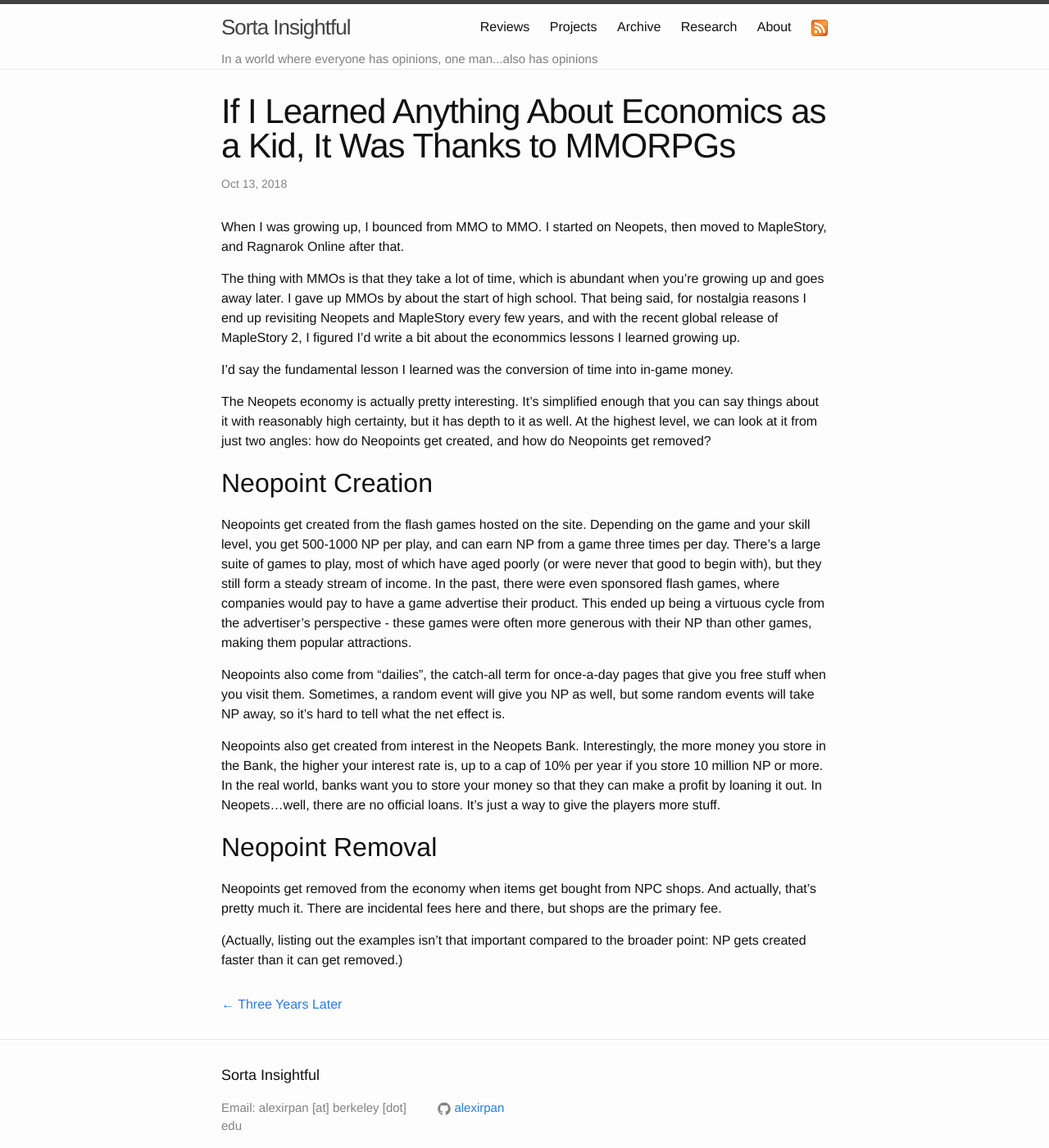
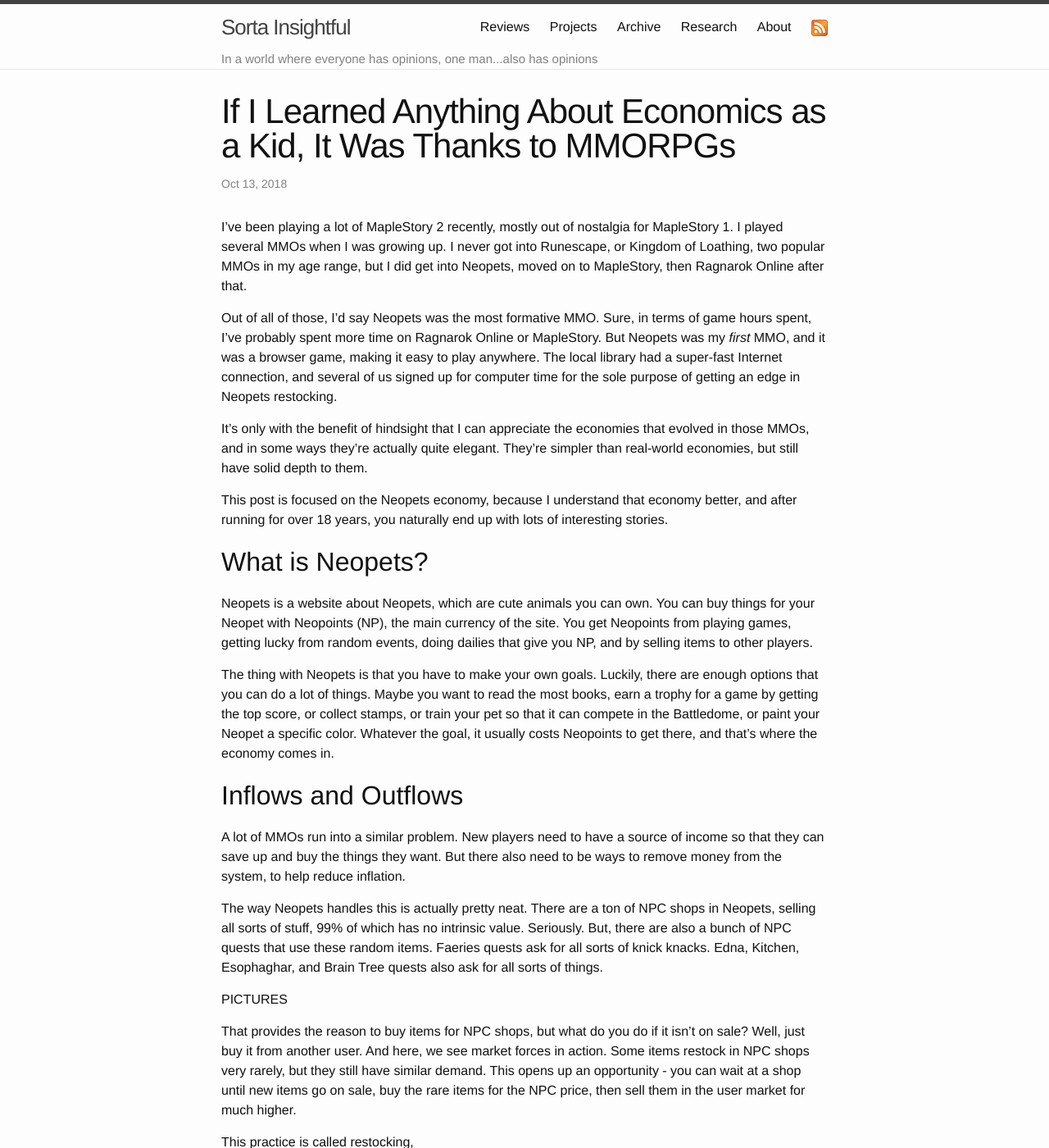
Before and after one commit to alexirpan/alexirpan.github.io, a Jekyll site: the page built from _posts/2018-10-13-mmo-economy.markdown, in a window 1280 px wide and 1400 px high. Shown: the whole window at 82% size. Built offline with Jekyll 4.4.1, drawn with Linux system fonts in a browser that asks for light colours; nearby versions of some CDN libraries; some of the changed text lies outside the part shown.

Commit message:
Have an idea of how I want to shape this

```diff
--- a/_posts/2018-10-13-mmo-economy.markdown
+++ b/_posts/2018-10-13-mmo-economy.markdown
@@ -4,56 +4,112 @@
 date:   2018-10-13 18:02:00 -0700
 ---
 
-When I was growing up, I bounced from MMO to MMO. I started on Neopets, then
-moved to MapleStory, and Ragnarok Online after that.
+I've been playing a lot of MapleStory 2 recently, mostly out of nostalgia for
+MapleStory 1. I played several MMOs when I was growing up. I never got into
+Runescape, or Kingdom of Loathing, two popular MMOs in my age range, but I did
+get into Neopets, moved on to MapleStory, then Ragnarok Online after that.
 
-The thing with MMOs is that they take a lot of time, which is abundant when
-you're growing up and goes away later. I gave up MMOs by about the start of
-high school. That being said, for nostalgia reasons I end up revisiting Neopets
-and MapleStory every few years, and with the recent global release of
-MapleStory 2, I figured I'd write a bit about the econommics lessons I learned
-growing up.
+Out of all of those, I'd say Neopets was the most formative MMO. Sure, in terms
+of game hours spent, I've probably spent more time on Ragnarok Online or
+MapleStory. But Neopets was my *first* MMO, and it was a browser game, making it
+easy to play anywhere. The local library had a super-fast Internet connection,
+and several of us signed up for computer time for the sole purpose of getting
+an edge in Neopets restocking.
 
-I'd say the fundamental lesson I learned was the conversion of time into
-in-game money.
+It's only with the benefit of hindsight that I can appreciate the economies
+that evolved in those MMOs, and in some ways they're actually quite elegant.
+They're simpler than real-world economies, but still have solid depth to them.
 
-The Neopets economy is actually pretty interesting. It's simplified enough that
-you can say things about it with reasonably high certainty, but it has depth
-to it as well. At the highest level, we can look at it from just two angles:
-how do Neopoints get created, and how do Neopoints get removed?
+This post is focused on the Neopets economy, because I understand that
+economy better, and after running for over 18 years, you naturally end up with
+lots of interesting stories.
 
 
-Neopoint Creation
+What is Neopets?
+----------------------------------------------------------------------------
+
+Neopets is a website about Neopets, which are cute animals you can own. You can
+buy things for your Neopet with Neopoints (NP), the main currency of the site.
+You get Neopoints from playing games, getting lucky from random events, doing
+dailies that give you NP, and by selling items to other players.
+
+The thing with Neopets is that you have to make your own goals. Luckily, there
+are enough options that you can do a lot of things. Maybe you want to read the
+most books, earn a trophy for a game by getting the top score, or collect
+stamps, or train your pet so that it can compete in the Battledome, or paint
+your Neopet a specific color. Whatever the goal, it usually costs Neopoints
+to get there, and that's where the economy comes in.
+
+
+Inflows and Outflows
 -----------------------------------------------------------------------------
 
-Neopoints get created from the flash games hosted on the site. Depending on the
-game and your skill level, you get 500-1000 NP per play, and can earn NP from a
-game three times per day. There's a large suite of games to play, most of which
-have aged poorly (or were never that good to begin with), but they still form
-a steady stream of income. In the past, there were even sponsored flash games,
-where companies would pay to have a game advertise their product. This ended up
-being a virtuous cycle from the advertiser's perspective - these games were often
-more generous with their NP than other games, making them popular attractions.
+A lot of MMOs run into a similar problem. New players need to have a source of
+income so that they can save up and buy the things they want. But there also
+need to be ways to remove money from the system, to help reduce inflation.
 
-Neopoints also come from "dailies", the catch-all term for once-a-day pages that
-give you free stuff when you visit them. Sometimes, a random event will give
-you NP as well, but some random events will take NP away, so it's hard to tell
-what the net effect is.
+The way Neopets handles this is actually pretty neat. There are a ton of NPC
+shops in Neopets, selling all sorts of stuff, 99% of which has no intrinsic
+value. Seriously. But, there are also a bunch of NPC quests that use these
+random items. Faeries quests ask for all sorts of knick knacks. Edna,
+Kitchen, Esophaghar, and Brain Tree quests also ask for all sorts of things.
 
-Neopoints also get created from interest in the Neopets Bank. Interestingly,
-the more money you store in the Bank, the higher your interest rate is, up to
-a cap of 10% per year if you store 10 million NP or more. In the real world,
-banks want you to store your money so that they can make a profit by loaning
-it out. In Neopets...well, there are no official loans. It's just a way to give
-the players more stuff.
+PICTURES
+
+That provides the reason to buy items for NPC shops, but what do you do if
+it isn't on sale? Well, just buy it from another user. And here, we see
+market forces in action. Some items restock in NPC shops very rarely, but they
+still have similar demand. This opens up an opportunity - you can wait at
+a shop until new items go on sale, buy the rare items for the NPC price, then
+sell them in the user market for much higher.
+
+This practice is called restocking,
+
+A lot of MMOs end up with a similar problem. The game needs to provide ways
+for new players to earn money, but there also have to be reasons for those
+players to spend money in ways that remove it from the economy.
+
+(Explain Neopets?)
+
+In Neopets, the main currency is Neopoints (NP). People usually get started by
+playing the Flash games, which give 500-1000 NP per play, depending on how
+good you were at them. Many of these games have aged very, very poorly, but they're a steady stream
+of income.
+
+(In fact, back in the site's heyday, companies would commission sponsored
+Flash games advertising their products. These games were often quite generous
+with their NP, making them popular attractions.)
+
+Money also came from dailies like Tombola, which could randomly give you
+Codestones. What's so special about Codestones? They're the currency used at
+the Mystery Island Training School, where you can increase your Neopet's
+battling stats.
+
+Right away, there's an elegance to this. To train your Neopet, you can either
+wait until the Tombola gives you the random Codestone you need, or you can
+pay NP and buy a Codestone sold by another player. Money for time, in one of
+its purest forms.
+
+Games aren't the only source of NP. Users can also earn interest from the
+Neopets Bank (which caps out at 10% interest per year if you hit 10
+million Neopoints), and from the Stock Market.
+
+Some economically minded users noticed a problem. You have all these ways to
+add Neopoints into the economy, but without a way to remove them, prices
+keep rising.
 
 
-Neopoint Removal
+Handling the Inflation Problem
 -----------------------------------------------------------------------------
 
-Neopoints get removed from the economy when items get bought from NPC shops.
-And actually, that's pretty much it. There are incidental fees here and there,
-but shops are the primary fee.
+Neopets inflation is kept in check through NPC stores and various avatars.
 
-(Actually, listing out the examples isn't that important compared to the
-broader point: NP gets created faster than it can get removed.)
+In a standard MMORPG, you're leveling up a character and need to buy healing
+items. Neopets doesn't really have this. Healing is free from the Healing
+Springs, food is free from the Giant Omelette or Neolodge. Instead, the
+demand comes from:
+
+* Books, which disappear when read. There are trophies for reading
+the most books.
+* NPC Quests, like Kitchen Quest, the Brain Tree, and Faerie Quests, all of
+which give you bonuses for random knickknacks.
```
